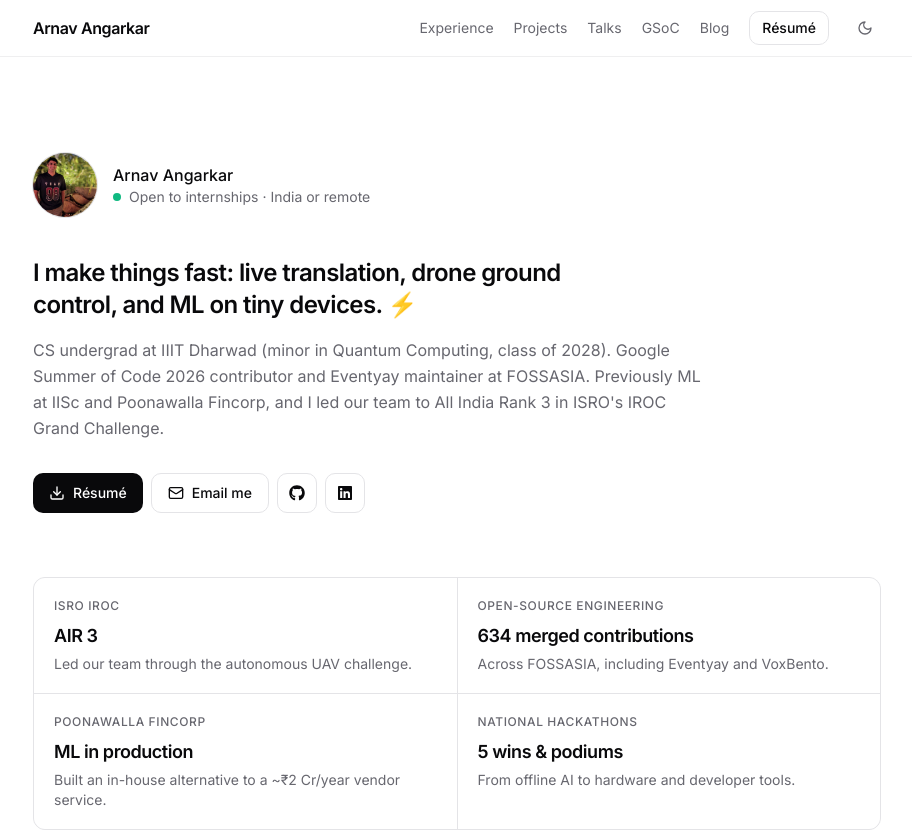
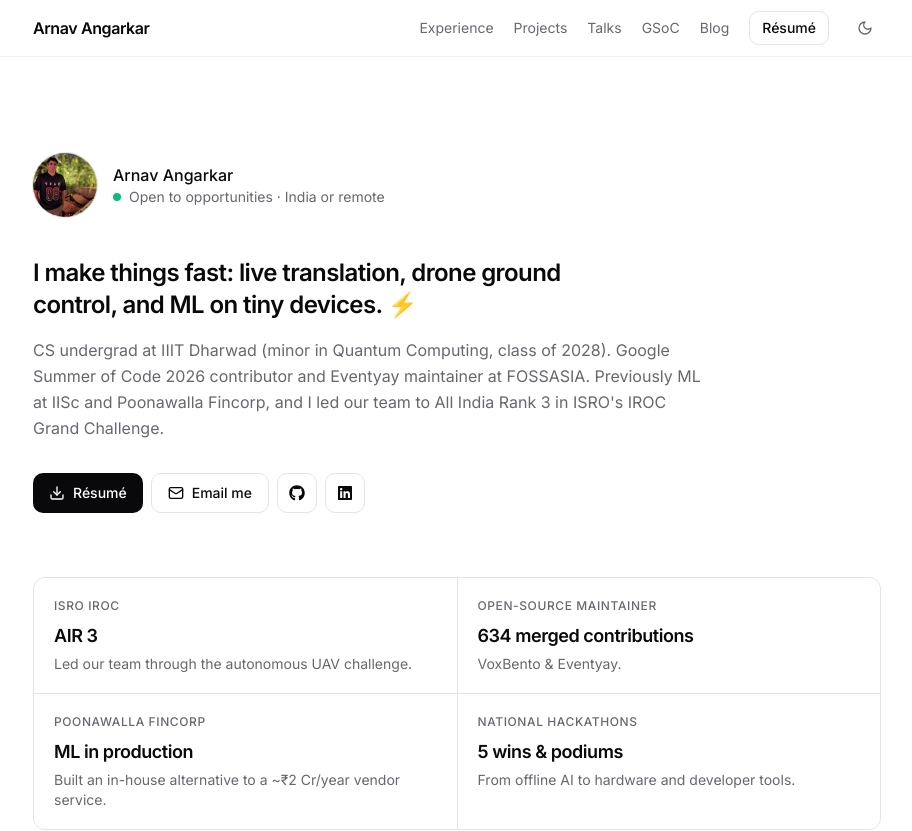
Before and after one commit to ArnavBallinCode/Portfolio, a Next.js app: page / in a window 1280 px wide. Shown: the top 831 px of the page, without its empty margins (183-1095 px from the left). Built offline with nearby package versions, Linux system fonts and the light colour scheme.

Commit message:
copy: update availability to opportunities and highlight open-source maintainer

```diff
--- a/app/_components/AboutSection.tsx
+++ b/app/_components/AboutSection.tsx
@@ -31,8 +31,7 @@
     <section id="contact" className="py-20">
         <h2 className="section-title">Contact</h2>
         <p className="max-w-xl text-2xl font-semibold leading-snug tracking-tight sm:text-3xl">
-            Hiring for a backend, systems or ML infrastructure internship? I’d
-            love to talk.
+            Looking for a backend, systems or ML engineer? I’d love to talk.
         </p>
         <p className="mt-4 text-muted-foreground">
             Based in {site.location}. Open to roles anywhere in India or
--- a/app/data/profile.ts
+++ b/app/data/profile.ts
@@ -8,14 +8,14 @@
     resume: '/Arnav_Angarkar_Resume.pdf',
     location: 'Pune, India',
     role: 'Software Engineer · Distributed Systems & ML',
-    availability: 'Open to internships · India or remote',
+    availability: 'Open to opportunities · India or remote',
 };
 
 import { github } from './gsoc';
 
 export const stats = [
     { value: 'AIR 3', label: 'ISRO IROC', detail: 'Led our team through the autonomous UAV challenge.' },
-    { value: `${github.stats.mergedPullRequests} merged contributions`, label: 'Open-source engineering', detail: 'Across FOSSASIA, including Eventyay and VoxBento.' },
+    { value: `${github.stats.mergedPullRequests} merged contributions`, label: 'Open-source maintainer', detail: 'VoxBento & Eventyay.' },
     { value: 'ML in production', label: 'Poonawalla Fincorp', detail: 'Built an in-house alternative to a ~₹2 Cr/year vendor service.' },
     { value: '5 wins & podiums', label: 'National hackathons', detail: 'From offline AI to hardware and developer tools.' },
 ];
```
